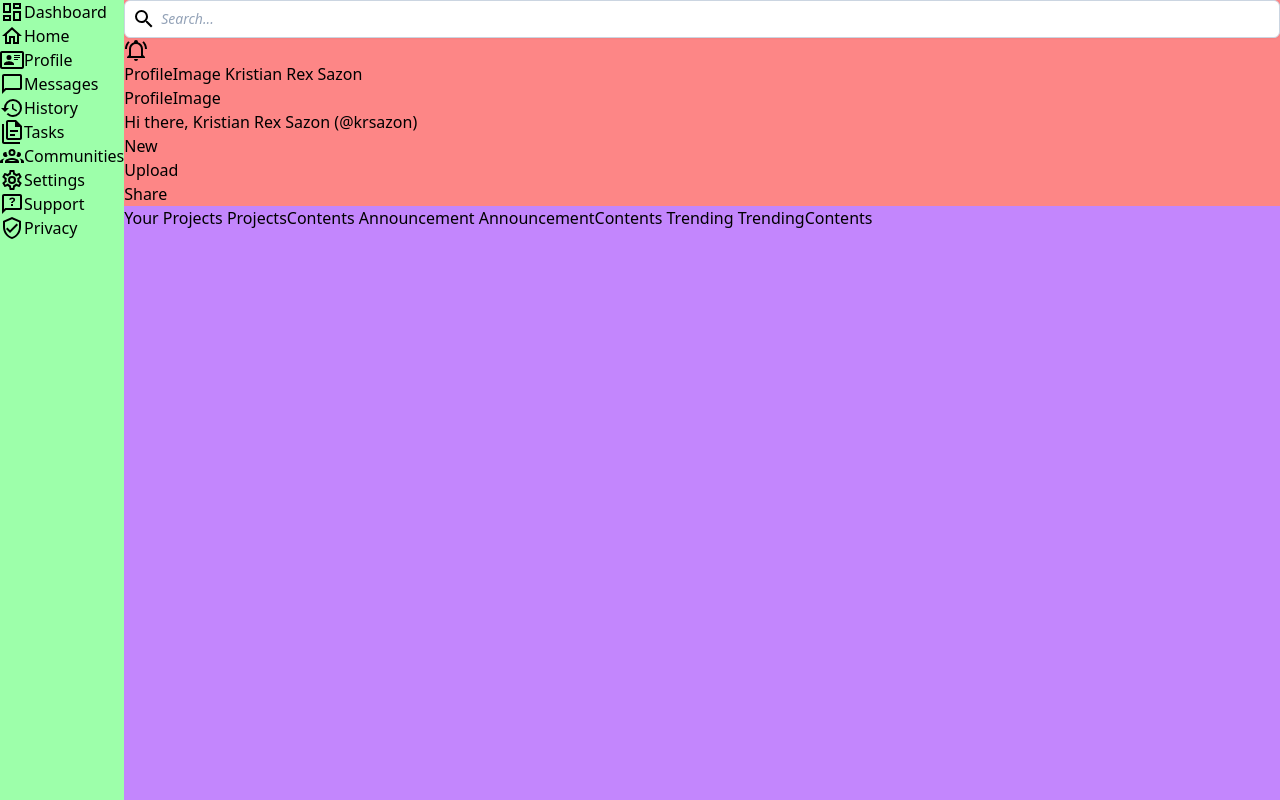
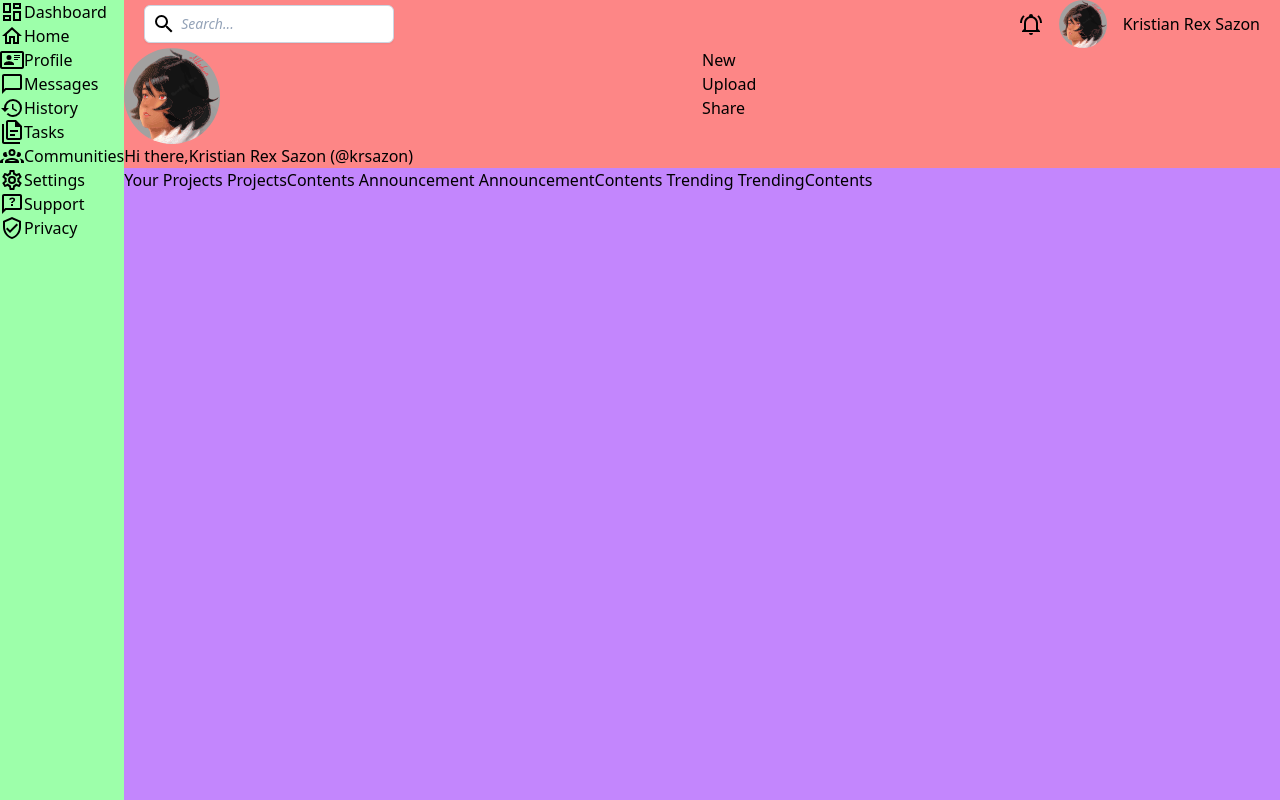
Before and after one commit to Alkedama/Admin-Dashboard, a React (Vite) app: page / in a window 1280 px wide. Built offline with nearby package versions, Linux system fonts and the light colour scheme.

Commit message:
Adds Flex and Grid Header

```diff
--- a/src/App.jsx
+++ b/src/App.jsx
@@ -6,10 +6,6 @@ import './scss/App.scss'
 import Header from './components/header.jsx'
 import SideBar from './components/sidebar.jsx'
 import MainContent from './components/mainContent.jsx'
-import Icon from '@mdi/react';
-import { mdiHomeOutline, mdiCardAccountDetailsOutline, mdiMessageOutline,
-  mdiHistory, mdiFileDocumentMultipleOutline, mdiAccountGroupOutline,
-  mdiCogOutline, mdiMessageQuestionOutline, mdiShieldCheckOutline, mdiViewDashboardOutline } from '@mdi/js';
 
 function App() {
   const [count, setCount] = useState(0)
--- a/src/components/header.jsx
+++ b/src/components/header.jsx
@@ -1,11 +1,14 @@
 import Icon from '@mdi/react';
 import { mdiMagnify, mdiBellRingOutline } from '@mdi/js';
+import ProfileImage from './../assets/rudra.svg';
 
 
 const header = () => {
   return (
     <div className='header'>
 
+    <div className="flex place-content-between">
+      <div className='flex items-center pl-5'>
         <label className='relative block'>
         <span className='sr-only'>Search</span>
         <span className='absolute inset-y-0 left-0 flex items-center pl-2'>
@@ -15,15 +18,30 @@ const header = () => {
         w-full border border-slate-300 rounded-md py-2 pl-9 pr-3 shadow-sm focus:outline-none
         focus:border-sky-500 focus:ring-1 sm:text-sm' placeholder='Search...' type='text' name='search' />
         </label>
+      </div>
+
+      <div className='flex items-center gap-4 pr-5'>
         <Icon path={ mdiBellRingOutline } size={1} />
-     ProfileImage Kristian Rex Sazon
+         <img src={ ProfileImage } className='rounded-full w-12 h-12' alt='Profile Image'/>
+          <span>Kristian Rex Sazon</span>
+      </div>
+    </div>
+
       <div className='nav'>
-          <ul>
-              <li className='navItems'>ProfileImage</li>
-              <li className='navItems'>Hi there, Kristian Rex Sazon (@krsazon)</li>
+          <ul className='grid grid-cols-2'>
+              <div className=''>
+                <li className='navItems'>
+                  <img src={ ProfileImage } className='rounded-full w-24 h-24' alt='Profile Image'/>
+                </li>
+                <li className='navItems'>
+                <span>Hi there,</span>
+                <span>Kristian Rex Sazon (@krsazon)</span></li>
+              </div>
+              <div>
                 <li className='navItems'>New</li>
                 <li className='navItems'>Upload</li>
                 <li className='navItems'>Share</li>
+              </div>
           </ul>
       </div>
     </div>
```
Also changed, not shown: src/assets/rudra.svg (added). Lines whose indentation alone changed are shown as unchanged.
